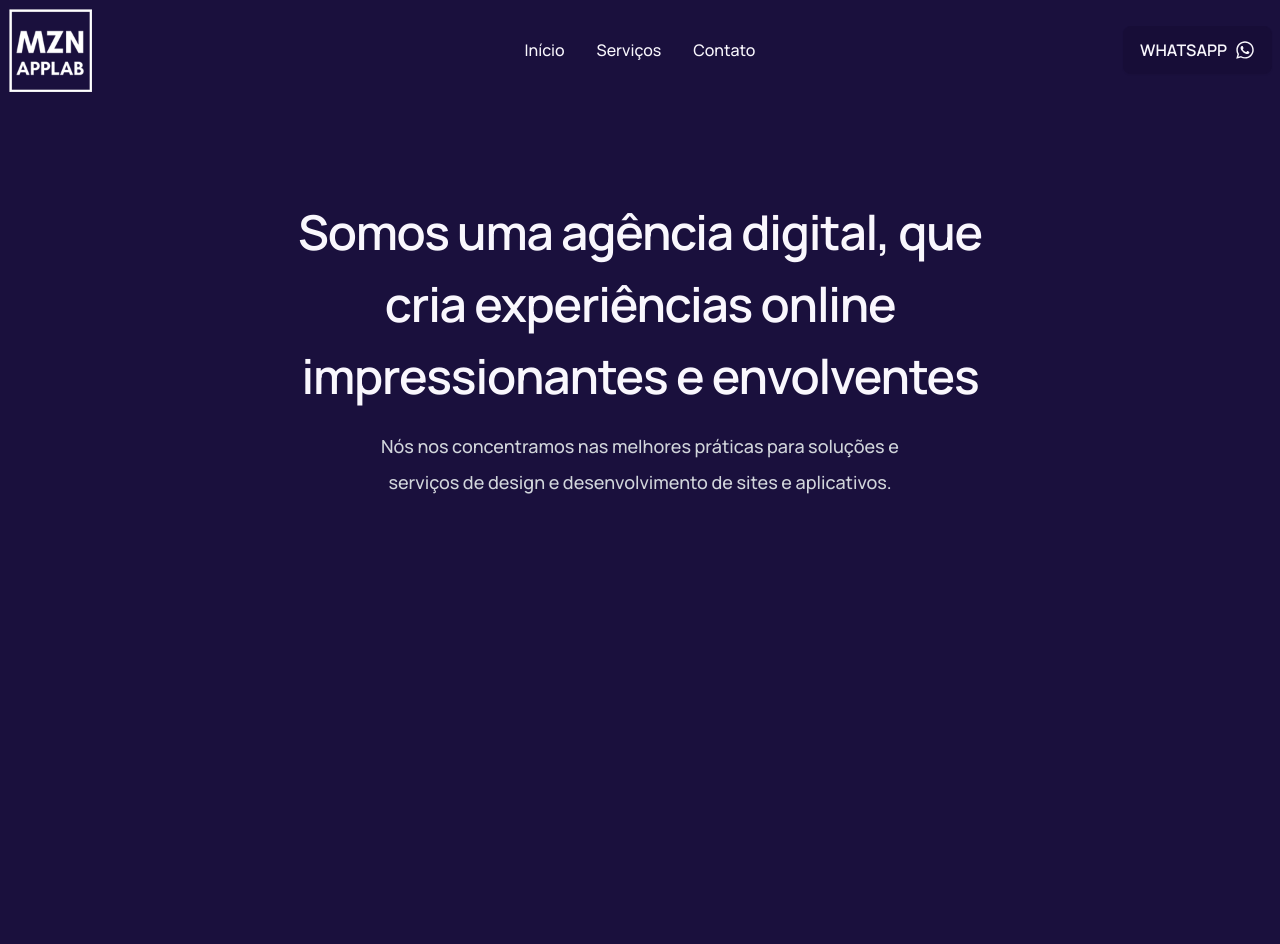
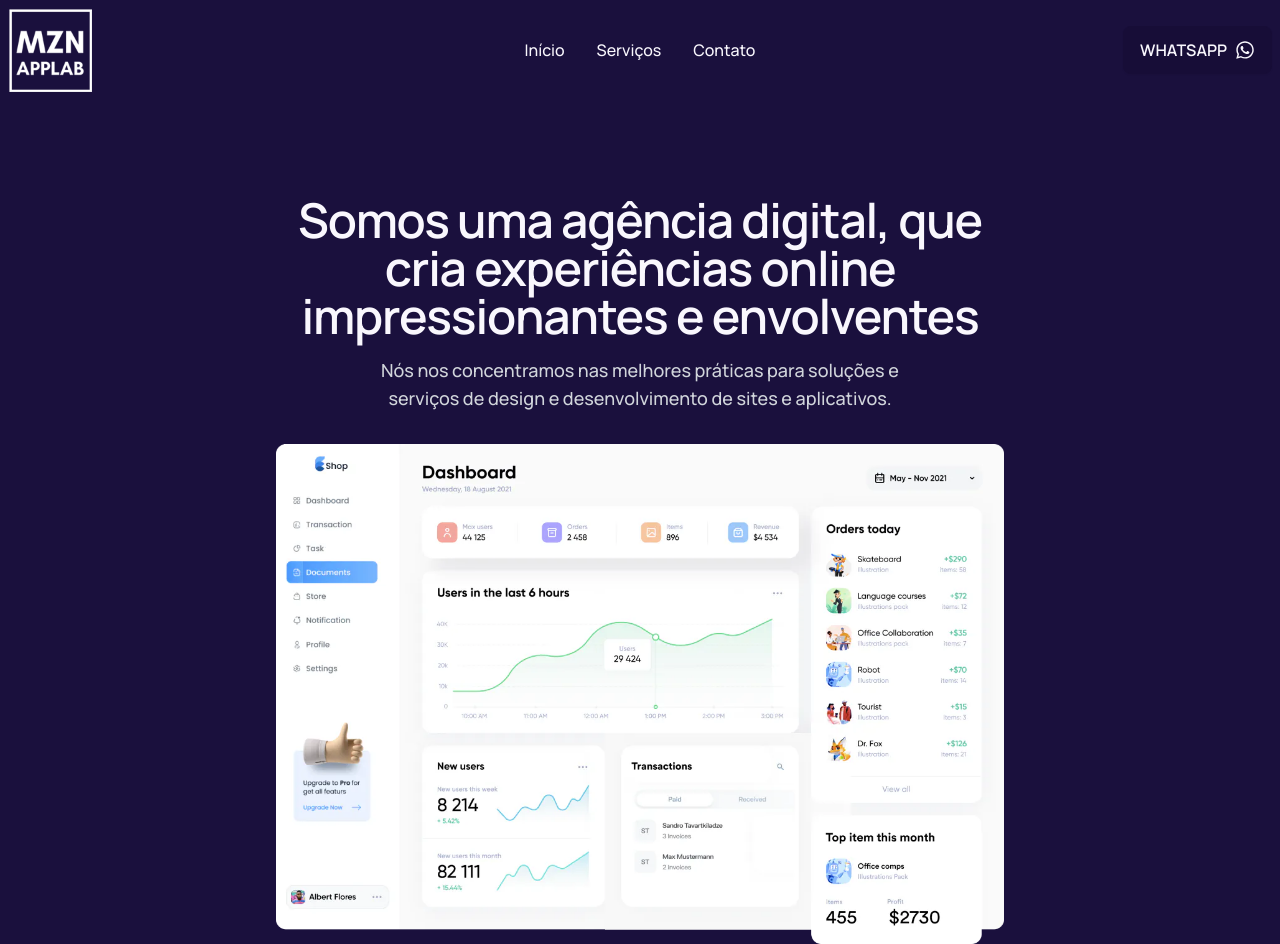
Before and after one commit to jessemezini/feacomoveis.com.br, a Next.js app: page / in a window 1280 px wide. Before the commit the page ends 800 px from the top, so only its background shows below. Built offline with nearby package versions, Linux system fonts and the light colour scheme.

Commit message:
added website image

```diff
--- a/src/app/page.tsx
+++ b/src/app/page.tsx
@@ -1,17 +1,29 @@
+import Image from "next/image";
+
 export default function Home() {
   return (
-    <main className="container mx-auto text-center">
-      <div className="max-w-3xl mx-auto mt-24">
-        <h1 className="font-semibold text-5xl leading-normal tracking-tight mb-4">
+    <>
+      <main className="container mx-auto">
+        <div className="max-w-3xl mx-auto mt-24 text-center px-5">
+          <h1 className="font-semibold text-4xl sm:text-5xl leading-normal tracking-tight mb-4">
             Somos uma agência digital, que cria experiências online
             impressionantes e envolventes
           </h1>
 
-        <p className="max-w-xl mx-auto text-lg font-medium leading-loose text-gray-300">
-          Nós nos concentramos nas melhores práticas para soluções e serviços de
-          design e desenvolvimento de sites e aplicativos.
+          <p className="max-w-xl mx-auto text-base sm:text-lg font-medium leading-loose text-gray-300">
+            Nós nos concentramos nas melhores práticas para soluções e serviços
+            de design e desenvolvimento de sites e aplicativos.
           </p>
+
+          <Image
+            src="/website.webp"
+            alt="MZN App Lab"
+            width={768}
+            height={768}
+            className="mx-auto mt-8"
+          />
         </div>
       </main>
+    </>
   );
 }
```
Lines whose indentation alone changed are shown as unchanged.
